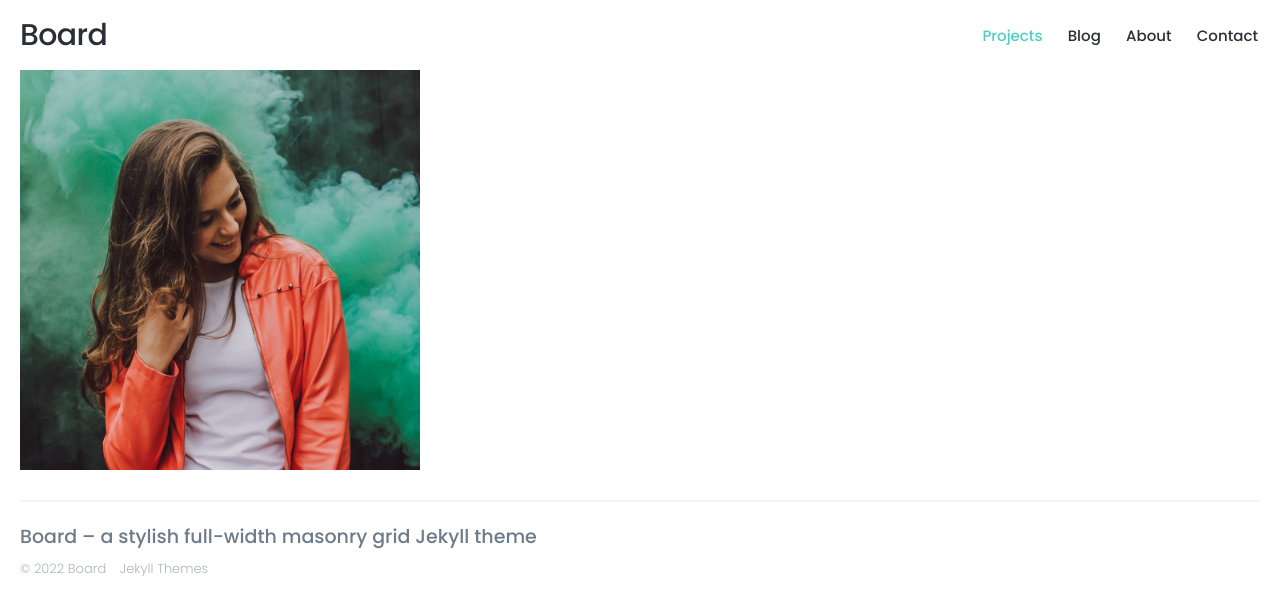
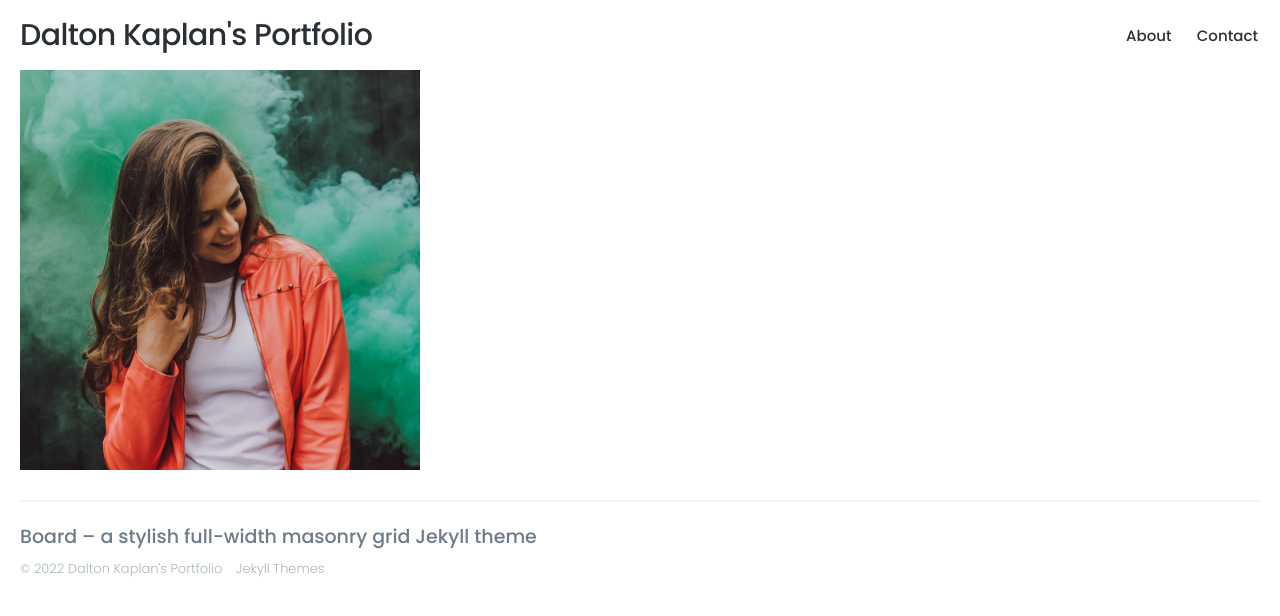
Before and after one commit to Daltron27/daltron27.github.io, a Jekyll site: the page built from index.html, in a window 1280 px wide. Shown: the top 616 px of the page. Built offline with Jekyll 4.4.1, drawn with Linux system fonts in a browser that asks for light colours; nearby versions of some CDN libraries; some of the changed lines change nothing that is shown.

Commit message:
Add title and comment out header pages

```diff
--- a/_data/settings.yml
+++ b/_data/settings.yml
@@ -1,5 +1,5 @@
 basic_settings:
-  site_title: Board
+  site_title: Dalton Kaplan's Portfolio
   favicon_image: /images/favicon.png
 
 header_settings:
@@ -8,10 +8,10 @@ header_settings:
 
 menu_settings:
   menu_items:
-    - title: 'Projects'
-      url: '/'
-    - title: 'Blog'
-      url: '/blog/'
+#    - title: 'Projects'
+#      url: '/'
+#    - title: 'Blog'
+#      url: '/blog/'
     - title: 'About'
       url: '/about'
     - title: 'Contact'
```
